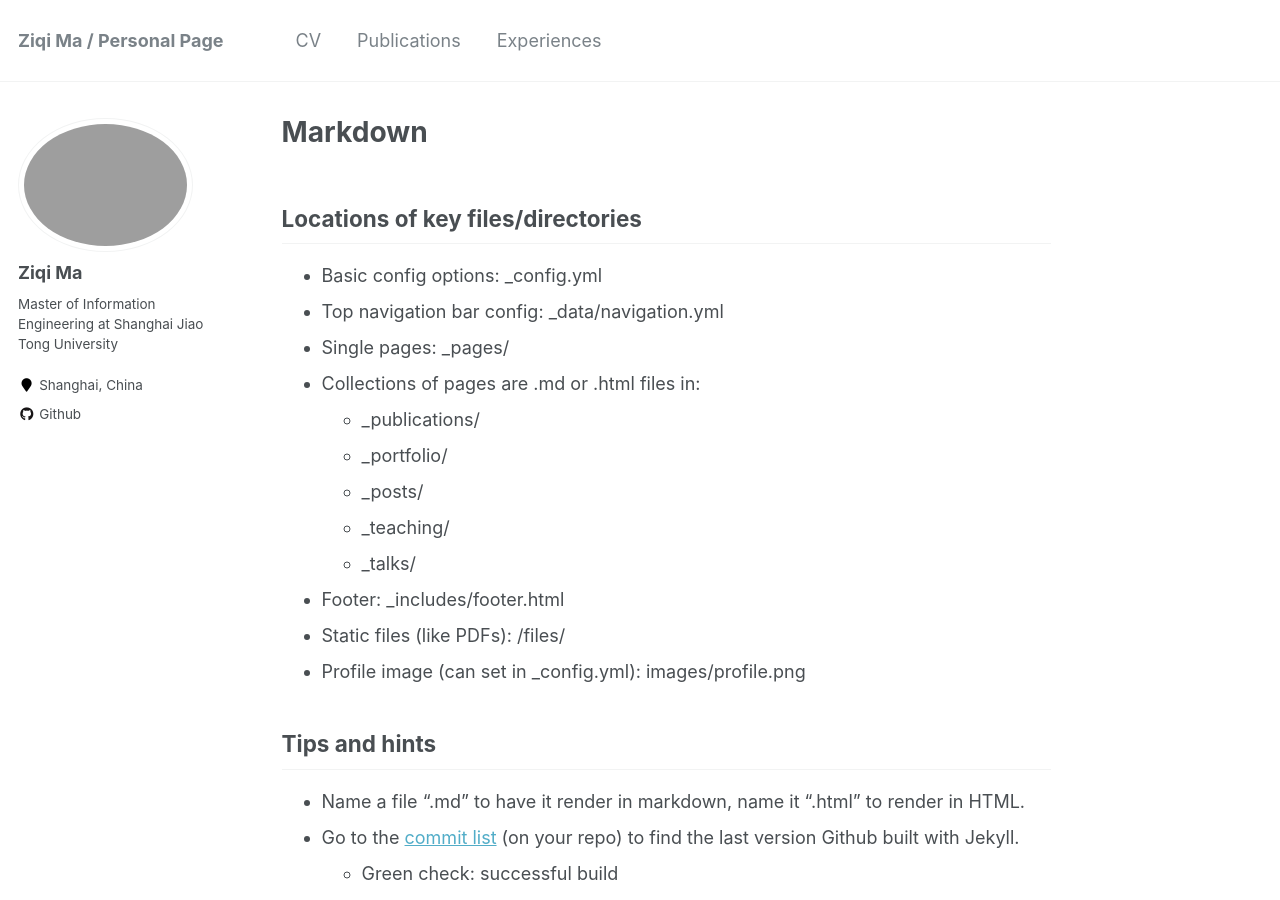
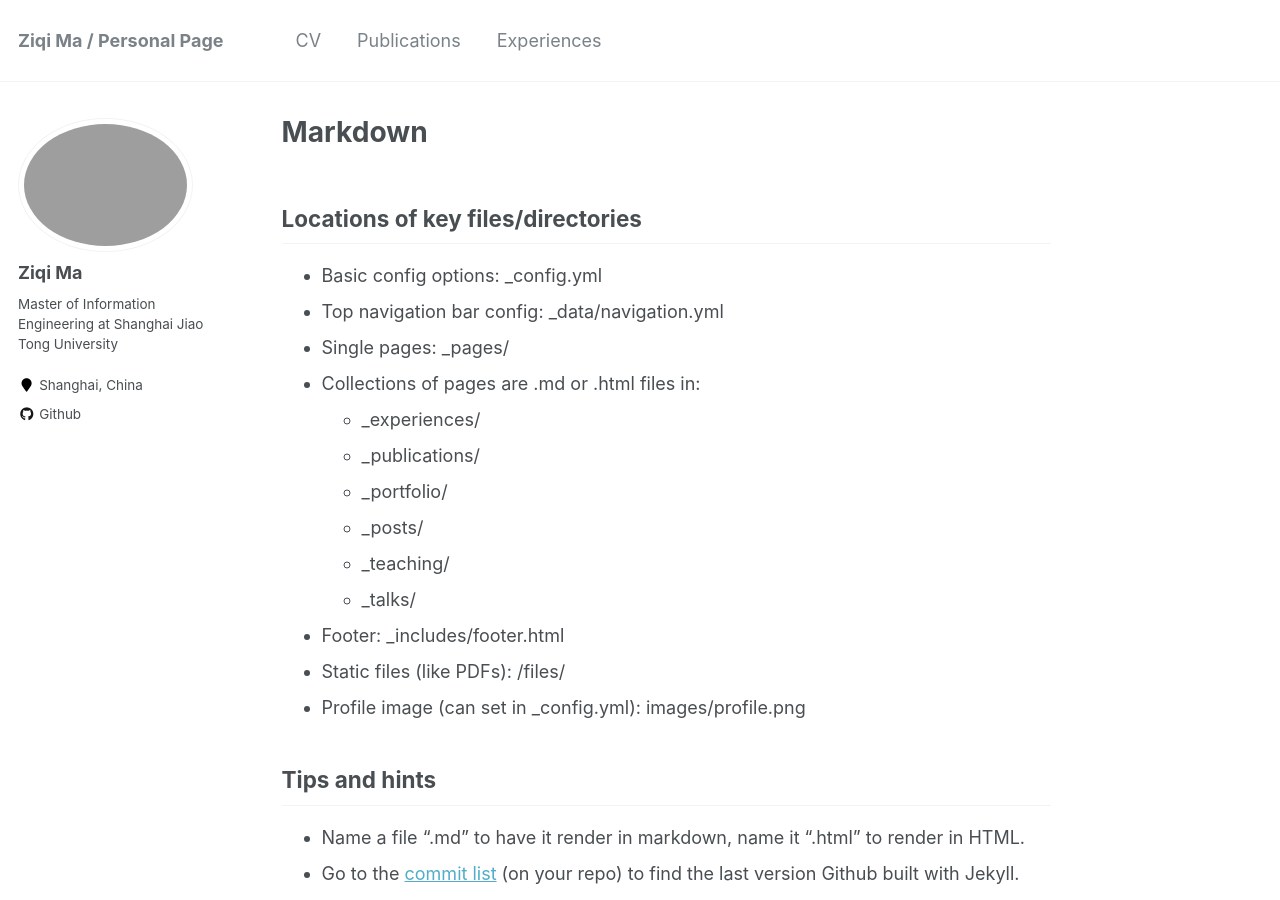
Before and after one commit to GuoyuloveSunshine/GuoyuloveSunshine.github.io, a Jekyll site: the page built from _pages/markdown.md, in a window 1280 px wide and 900 px high. Built offline with Jekyll 4.4.1, drawn with Linux system fonts in a browser that asks for light colours.

Commit message:
Update markdown.md

```diff
--- a/_pages/markdown.md
+++ b/_pages/markdown.md
@@ -13,6 +13,7 @@ redirect_from:
 * Top navigation bar config: _data/navigation.yml
 * Single pages: _pages/
 * Collections of pages are .md or .html files in:
+  * _experiences/
   * _publications/
   * _portfolio/
   * _posts/
```
